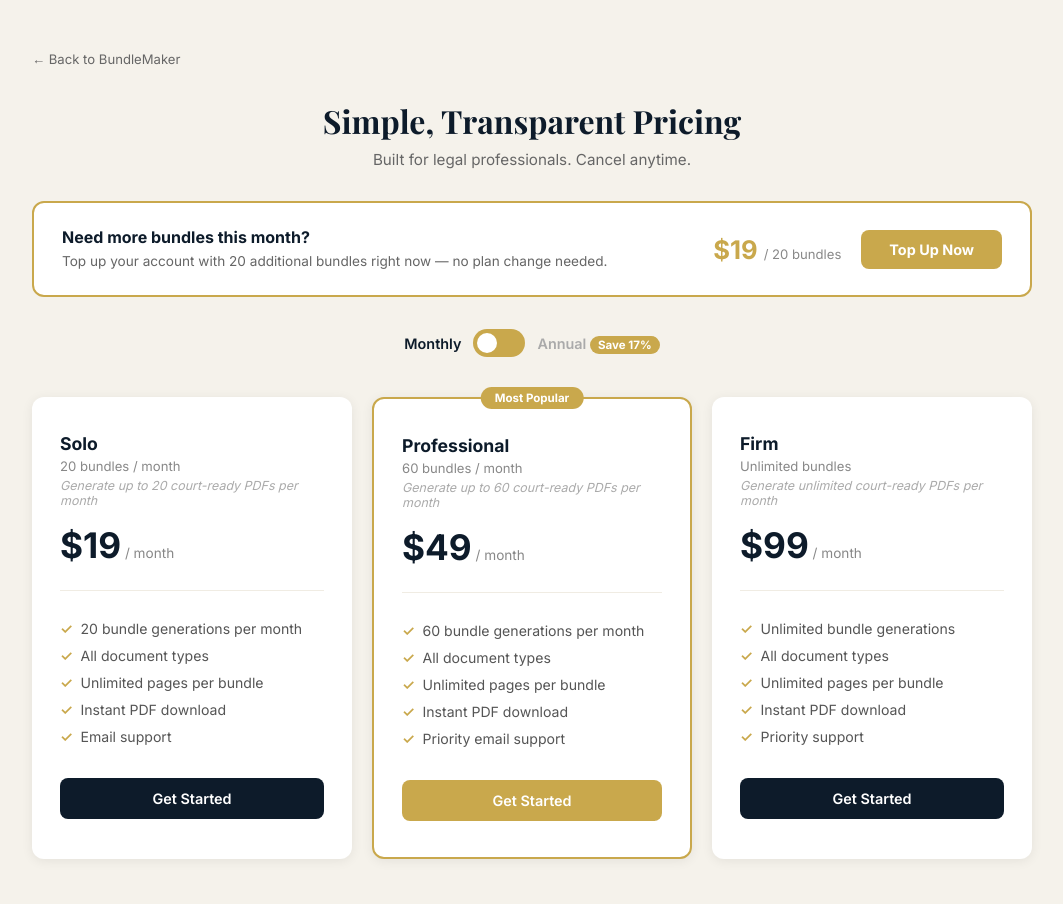
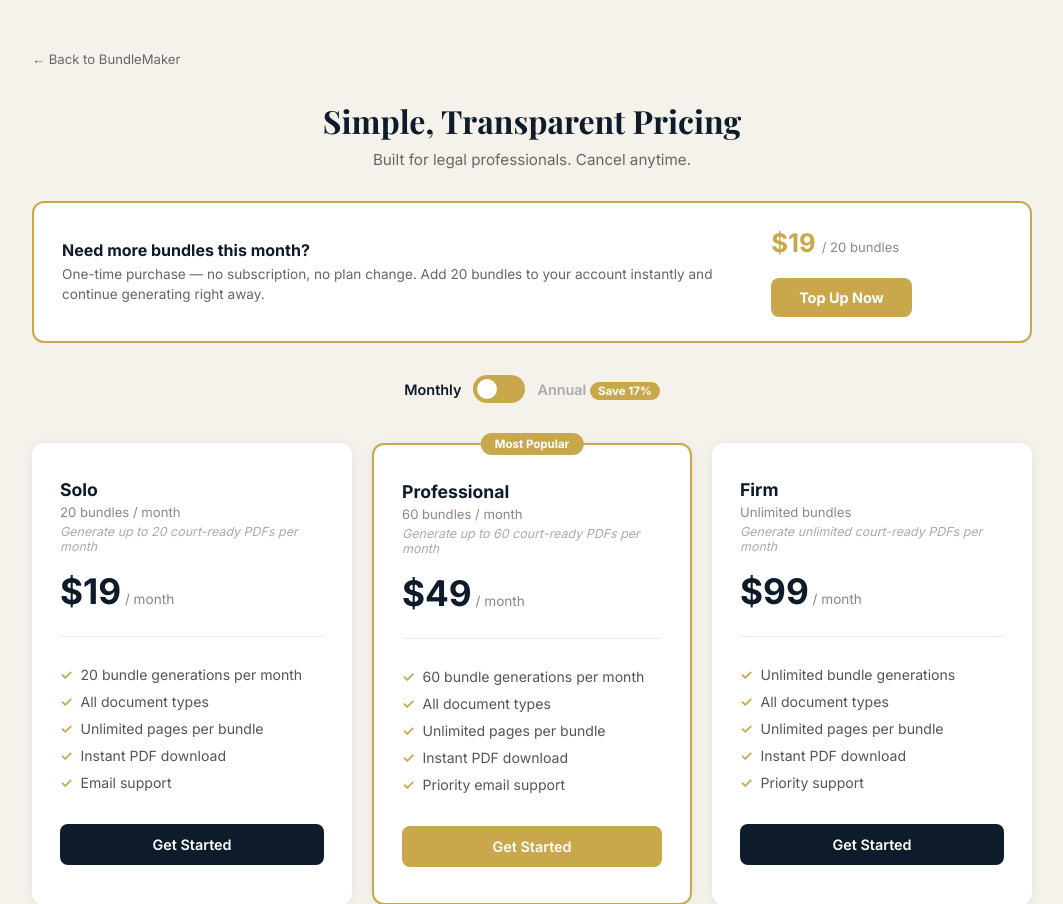
Before and after one commit to AmieOnda2013/bundlemaker, a Flask app: page /pricing in a window 1280 px wide. Shown: the top 904 px of the page, without its empty margins (108-1171 px from the left). Before the commit the page ends 859 px from the top, so only its background shows below. Run offline with Flask 3, Linux system fonts and the light colour scheme; the visitor is signed in with stand-in values (Sample User, id 1).

Commit message:
Clarify top-up banner as one-time purchase, no subscription
Co-Authored-By: Claude Sonnet 4.6 <noreply@anthropic.com>

```diff
--- a/templates/pricing.html
+++ b/templates/pricing.html
@@ -86,7 +86,7 @@
   <div class="topup-banner">
     <div class="info">
       <h3>Need more bundles this month?</h3>
-      <p>Top up your account with 20 additional bundles right now — no plan change needed.</p>
+      <p>One-time purchase — no subscription, no plan change. Add 20 bundles to your account instantly and continue generating right away.</p>
     </div>
     <div style="display:flex;align-items:center;gap:20px;flex-wrap:wrap">
       <div class="price-tag">$19 <span>/ 20 bundles</span></div>
```
